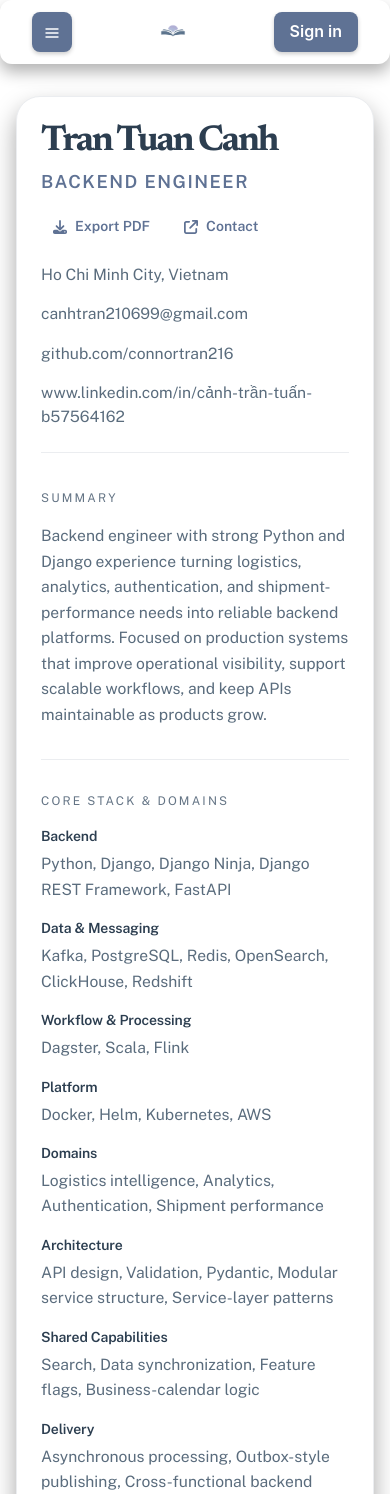
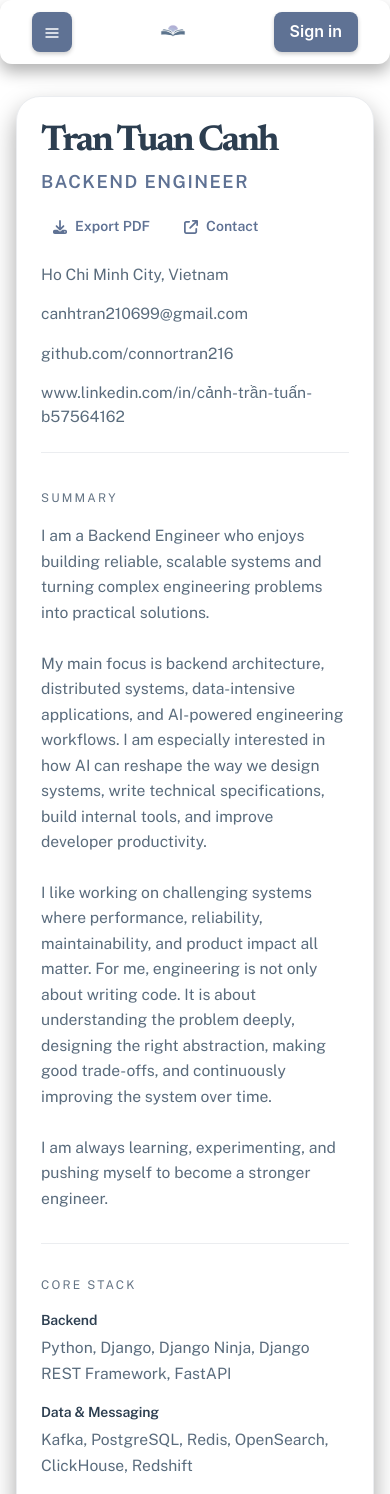
Before and after one commit to connortran216/horizon-blog, a React (Vite) app: page /cv in a window 390 px wide. Shown: the top 1494 px of the page. Built offline with nearby package versions, Linux system fonts and the light colour scheme; the HTML template or start-up script is replaced by a standard one.

Commit message:
feat(cv): update profile summary and stack layout

```diff
--- a/src/features/cv/cv.data.ts
+++ b/src/features/cv/cv.data.ts
@@ -7,7 +7,7 @@ export const cvProfile: CvProfile = {
   location: 'Ho Chi Minh City, Vietnam',
   email: 'canhtran210699@gmail.com',
   summary:
-    'Backend engineer with strong Python and Django experience turning logistics, analytics, authentication, and shipment-performance needs into reliable backend platforms. Focused on production systems that improve operational visibility, support scalable workflows, and keep APIs maintainable as products grow.',
+    'I am a Backend Engineer who enjoys building reliable, scalable systems and turning complex engineering problems into practical solutions.\n\nMy main focus is backend architecture, distributed systems, data-intensive applications, and AI-powered engineering workflows. I am especially interested in how AI can reshape the way we design systems, write technical specifications, build internal tools, and improve developer productivity.\n\nI like working on challenging systems where performance, reliability, maintainability, and product impact all matter. For me, engineering is not only about writing code. It is about understanding the problem deeply, designing the right abstraction, making good trade-offs, and continuously improving the system over time.\n\nI am always learning, experimenting, and pushing myself to become a stronger engineer.',
   competencies: [
     {
       title: 'Backend',
@@ -24,10 +24,6 @@ export const cvProfile: CvProfile = {
     {
       title: 'Platform',
       items: ['Docker', 'Helm', 'Kubernetes', 'AWS'],
-    },
-    {
-      title: 'Domains',
-      items: ['Logistics intelligence', 'Analytics', 'Authentication', 'Shipment performance'],
     },
     {
       title: 'Architecture',
--- a/src/features/cv/pages/CvPage.tsx
+++ b/src/features/cv/pages/CvPage.tsx
@@ -173,7 +173,12 @@ const CvPage = () => {
               >
                 Summary
               </Text>
-              <Text className="cv-body-text" color="text.secondary" lineHeight="tall">
+              <Text
+                className="cv-body-text"
+                color="text.secondary"
+                lineHeight="tall"
+                whiteSpace="pre-line"
+              >
                 {cvProfile.summary}
               </Text>
             </Stack>
@@ -186,11 +191,16 @@ const CvPage = () => {
                 textTransform="uppercase"
                 letterSpacing="0.18em"
               >
-                Core Stack & Domains
+                Core Stack
               </Text>
-              <SimpleGrid columns={{ base: 1, md: 2 }} spacingX={{ base: 0, md: 8 }} spacingY={4}>
+              <SimpleGrid
+                className="cv-competency-grid"
+                columns={{ base: 1, md: 2 }}
+                spacingX={{ base: 0, md: 8 }}
+                spacingY={4}
+              >
                 {cvProfile.competencies.map((group) => (
-                  <Stack key={group.title} spacing={1}>
+                  <Stack key={group.title} className="cv-competency-item" spacing={1}>
                     <Text
                       className="cv-entry-label"
                       color="text.primary"
--- a/src/index.css
+++ b/src/index.css
@@ -221,6 +221,13 @@ body {
   padding-top: 2rem;
 }
 
+.cv-competency-grid {
+  display: grid;
+  grid-template-columns: repeat(2, minmax(0, 1fr));
+  column-gap: 2rem;
+  row-gap: 1rem;
+}
+
 .cv-entry-title,
 .cv-entry-kicker,
 .cv-entry-label {
@@ -238,6 +245,12 @@ body {
 .cv-avoid-break {
   break-inside: avoid;
   page-break-inside: avoid;
+}
+
+@media (max-width: 47.99em) {
+  .cv-competency-grid {
+    grid-template-columns: 1fr;
+  }
 }
 
 @media print {
@@ -328,6 +341,18 @@ body {
     padding-top: 1rem !important;
   }
 
+  .cv-competency-grid {
+    display: grid !important;
+    grid-template-columns: repeat(2, minmax(0, 1fr)) !important;
+    column-gap: 1.6rem !important;
+    row-gap: 0.75rem !important;
+  }
+
+  .cv-competency-item {
+    break-inside: avoid;
+    page-break-inside: avoid;
+  }
+
   .cv-contact-item,
   .cv-contact-link,
   .cv-body-text,
```
